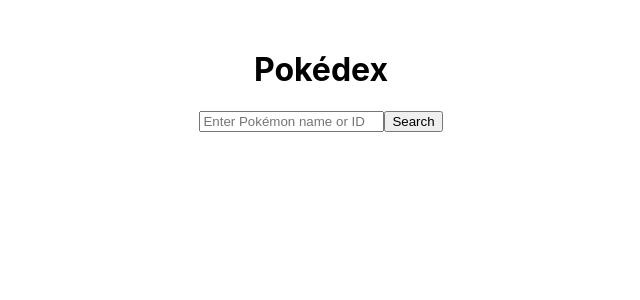
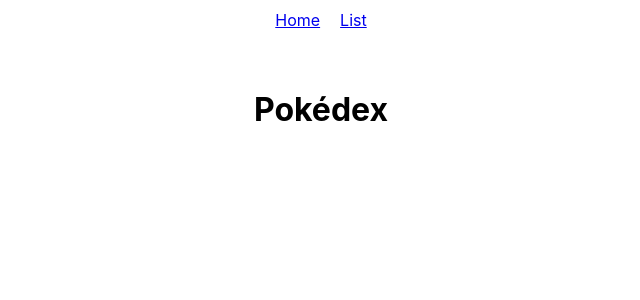
Before and after one commit to OrcaBeaw/PokeTracker, a React (Create React App) app in the folder pokedex_frontend/: page /list in a window 1280 px wide. Shown: the top 300 px of the page, without its empty margins (319-959 px from the left). Built offline with nearby package versions, Linux system fonts and the light colour scheme.

Commit message:
Modified App.js to display a navbar to navigate the search and pokemon list pages, with the search being the homepage.

```diff
--- a/pokedex_frontend/package.json
+++ b/pokedex_frontend/package.json
@@ -9,6 +9,7 @@
     "axios": "^1.7.7",
     "react": "^18.3.1",
     "react-dom": "^18.3.1",
+    "react-router-dom": "^6.27.0",
     "react-scripts": "5.0.1",
     "web-vitals": "^2.1.4"
   },
--- a/pokedex_frontend/src/App.js
+++ b/pokedex_frontend/src/App.js
@@ -1,51 +1,21 @@
-import React, { useState } from 'react';
-import axios from 'axios';
+import React from 'react';
+import { BrowserRouter as Router, Route, Routes, Link } from 'react-router-dom';
+import HomePage from './HomePage';
+import PokemonList from './PokemonList';
 
 function App() {
-    const [pokemonName, setPokemonName] = useState('');
-    const [pokemonData, setPokemonData] = useState(null);
-    const [error, setError] = useState(null);
+    return (
+        <Router>
+            <nav style={{ padding: '10px', textAlign: 'center' }}>
+                <Link to="/" style={{ margin: '0 10px' }}>Home</Link>
+                <Link to="/list" style={{ margin: '0 10px' }}>List</Link>
+            </nav>
 
-    const fetchPokemon = async () => {
-        try {
-            // Make a GET request to the Flask server to fetch Pokémon data
-            const response = await axios.get(`http://127.0.0.1:5000/pokemon/${pokemonName}`);
-            setPokemonData(response.data);
-            setError(null);
-        } catch (err) {
-            setPokemonData(null);
-            setError('Pokémon not found. Please check the name or ID.');
-        }
-    };
-
-    return (
-        <div style={{ textAlign: 'center', marginTop: '50px' }}>
-            <h1>Pokédex</h1>
-            <input
-                type="text"
-                value={pokemonName}
-                onChange={(e) => setPokemonName(e.target.value.toLowerCase())}
-                placeholder="Enter Pokémon name or ID"
-            />
-            <button onClick={fetchPokemon}>Search</button>
-
-            {error && <p style={{ color: 'red' }}>{error}</p>}
-
-            {pokemonData && (
-                <div>
-                    <h2>{pokemonData.name.charAt(0).toUpperCase() + pokemonData.name.slice(1)}</h2>
-                    <img
-                        src={pokemonData.sprites.front_default}
-                        alt={pokemonData.name}
-                    />
-                    <p>Types: {pokemonData.types.map((type) => type.type.name).join(', ')}</p>
-                    <p>Abilities: {pokemonData.abilities.map((ability) => ability.ability.name).join(', ')}</p>
-                    <p>Height: {pokemonData.height}</p>
-                    <p>Weight: {pokemonData.weight}</p>
-                    <p>Base Experience: {pokemonData.base_experience}</p>
-                </div>
-            )}
-        </div>
+            <Routes>
+                <Route path="/" element={<HomePage />} />
+                <Route path="/list" element={<PokemonList />} />
+            </Routes>
+        </Router>
     );
 }
 
--- a/pokedex_frontend/src/PokemonList.js
+++ b/pokedex_frontend/src/PokemonList.js
@@ -0,0 +1,12 @@
+import React from "react";
+
+function PokemonList() {
+    return (
+        <div style={{ textAlign: 'center', marginTop: '50px' }}>
+            <h1>Pokédex</h1>
+        </div>
+    );
+}
+
+
+export default PokemonList;
```
Also changed, not shown: 1 other file (tests, documents, lock files or other folders).
